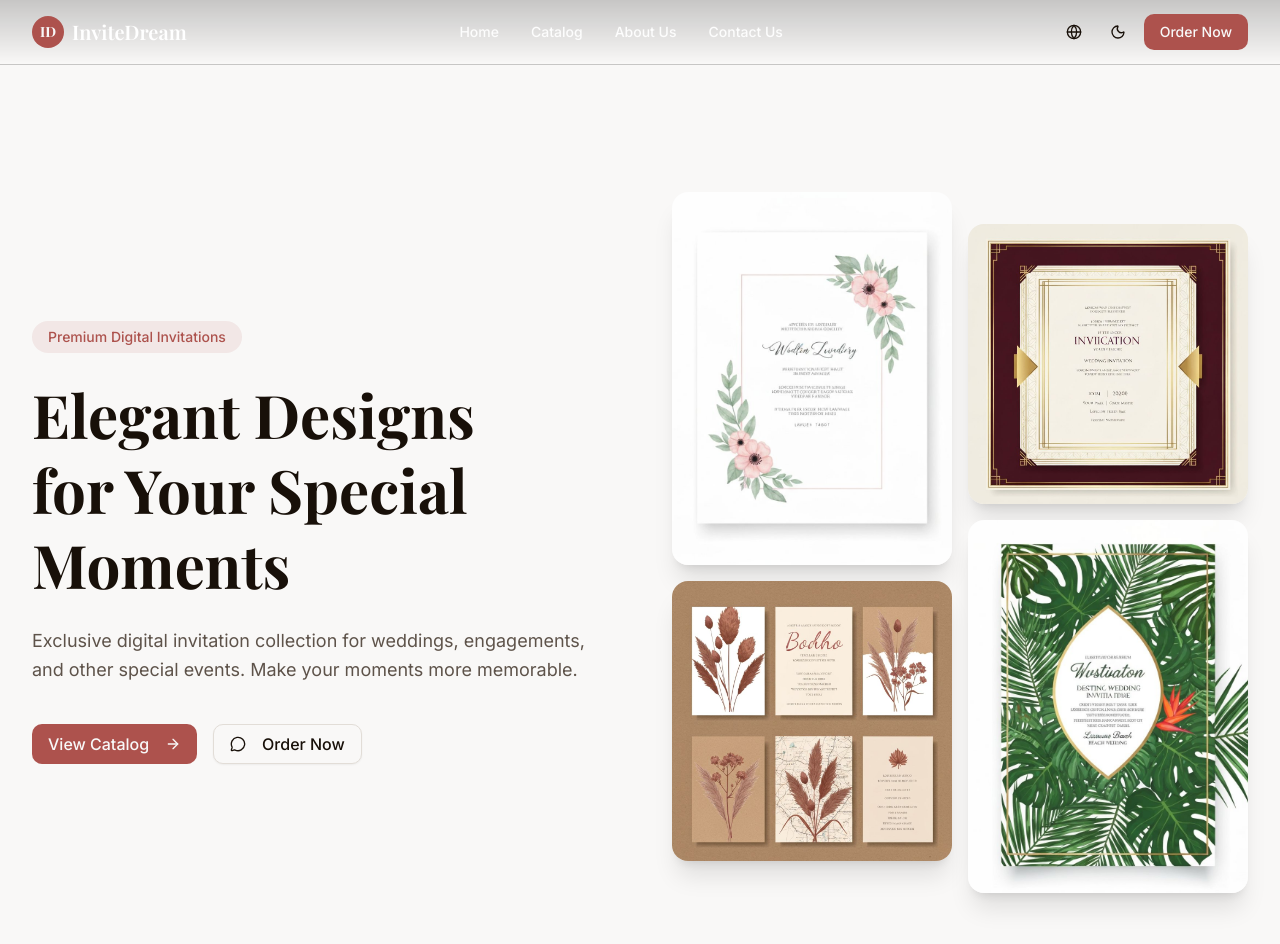
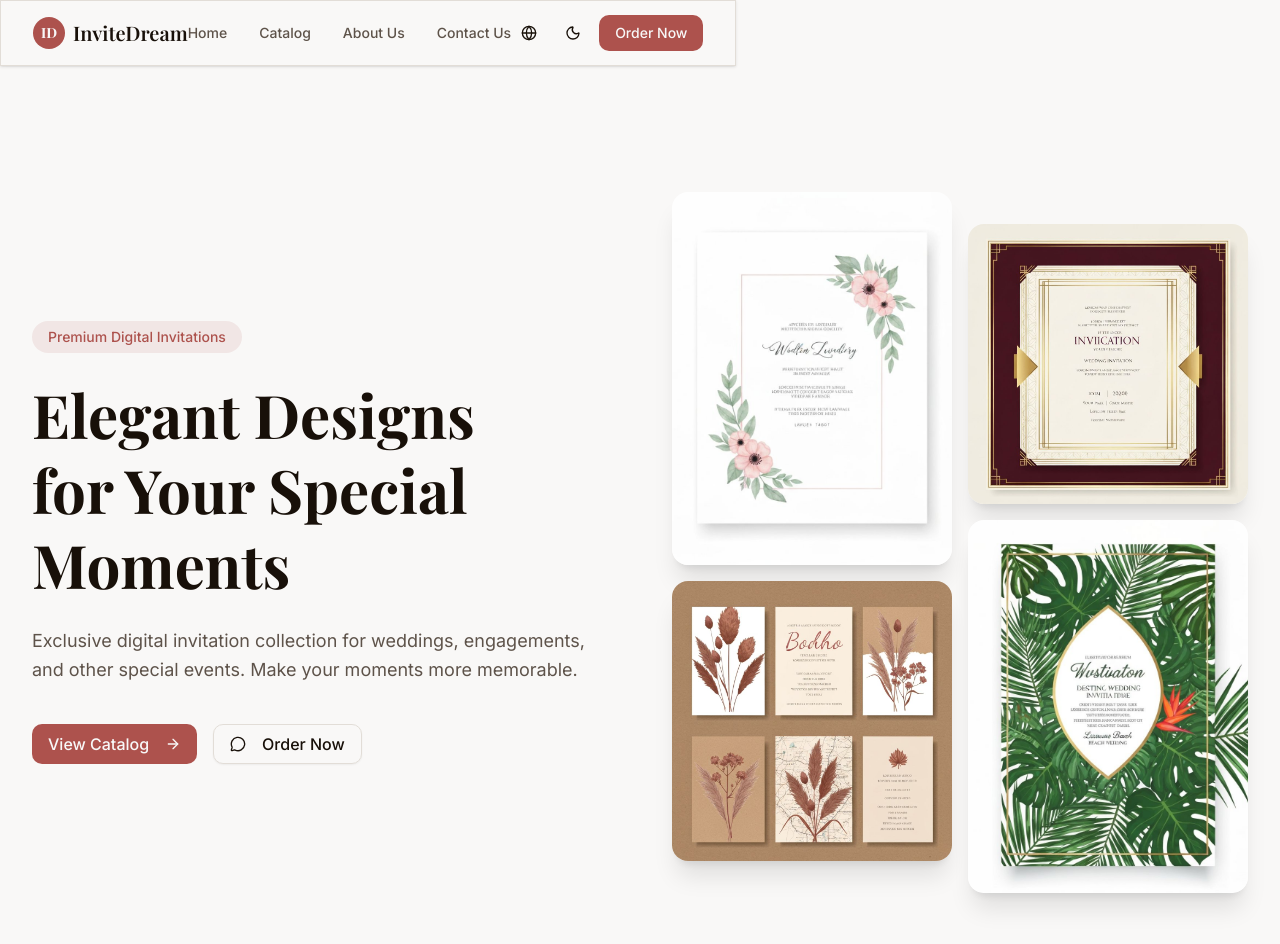
Before and after one commit to farhandayeen/catalog_undangan, a Next.js app: page / in a window 1280 px wide. Shown: the top 944 px of the page. Built offline with nearby package versions, Linux system fonts and the light colour scheme; a web font is replaced by a local one.

Commit message:
update header.tsx

```diff
--- a/components/landing/header.tsx
+++ b/components/landing/header.tsx
@@ -1,6 +1,6 @@
 "use client"
 
-import { useState, useEffect} from "react"
+import { useState } from "react"
 import { useLanguage } from "@/contexts/language-context"
 import { useTheme } from "@/contexts/theme-context"
 import { Button } from "@/components/ui/button"
@@ -16,13 +16,6 @@ export function Header() {
   const [mobileMenuOpen, setMobileMenuOpen] = useState(false)
   const { language, setLanguage, t } = useLanguage()
   const { theme, toggleTheme } = useTheme()
-  const [scrolled, setScrolled] = useState(false)
-
-  useEffect(() => {
-    const handleScroll = () => setScrolled(window.scrollY > 20)
-    window.addEventListener("scroll", handleScroll)
-    return () => window.removeEventListener("scroll", handleScroll)
-  }, [])
 
   const navItems = [
     { label: t("nav.home"), href: "#" },
@@ -32,11 +25,9 @@ export function Header() {
   ]
 
   return (
-    <header className={ `fixed top-0 left-0 right-0 z-50 transition-all duration-500 ${
-      scrolled
-        ? "bg-white/95 backdrop-blur-md shadow-md border-b border-rose-100"
-        : "bg-gradient-to-b from-black/20 to-transparent border-b border-transparent"
-    }` } >
+    <header className="fixed top - 0 w - full z - 50
+bg - gradient - to - r from - rose - 50 via - white to - pink - 50
+border - b border - rose - 100 shadow - sm">
       <div className="max-w-7xl mx-auto px-4 sm:px-6 lg:px-8">
         <div className="flex items-center justify-between h-16">
           {/* Logo */}
@@ -44,9 +35,7 @@ export function Header() {
             <div className="w-8 h-8 rounded-full bg-primary flex items-center justify-center">
               <span className="text-primary-foreground font-serif font-bold text-sm">ID</span>
             </div>
-            <span className={`font-serif text-xl font-semibold transition-colors ${
-              scrolled ? "text-foreground" : "text-white"
-            }`}>InviteDream</span>
+            <span className="font-serif text-xl font-semibold text-foreground">InviteDream</span>
           </a>
 
           {/* Desktop Navigation */}
@@ -55,11 +44,7 @@ export function Header() {
               <a
                 key={item.href}
                 href={item.href}
-                className={ `text-sm font-medium transition-colors ${
-                  scrolled
-                    ? "text-muted-foreground hover:text-foreground"
-                    : "text-white/90 hover:text-white"
-                }` }
+                className="text-sm font-medium text-muted-foreground hover:text-foreground transition-colors"
               >
                 {item.label}
               </a>
```
